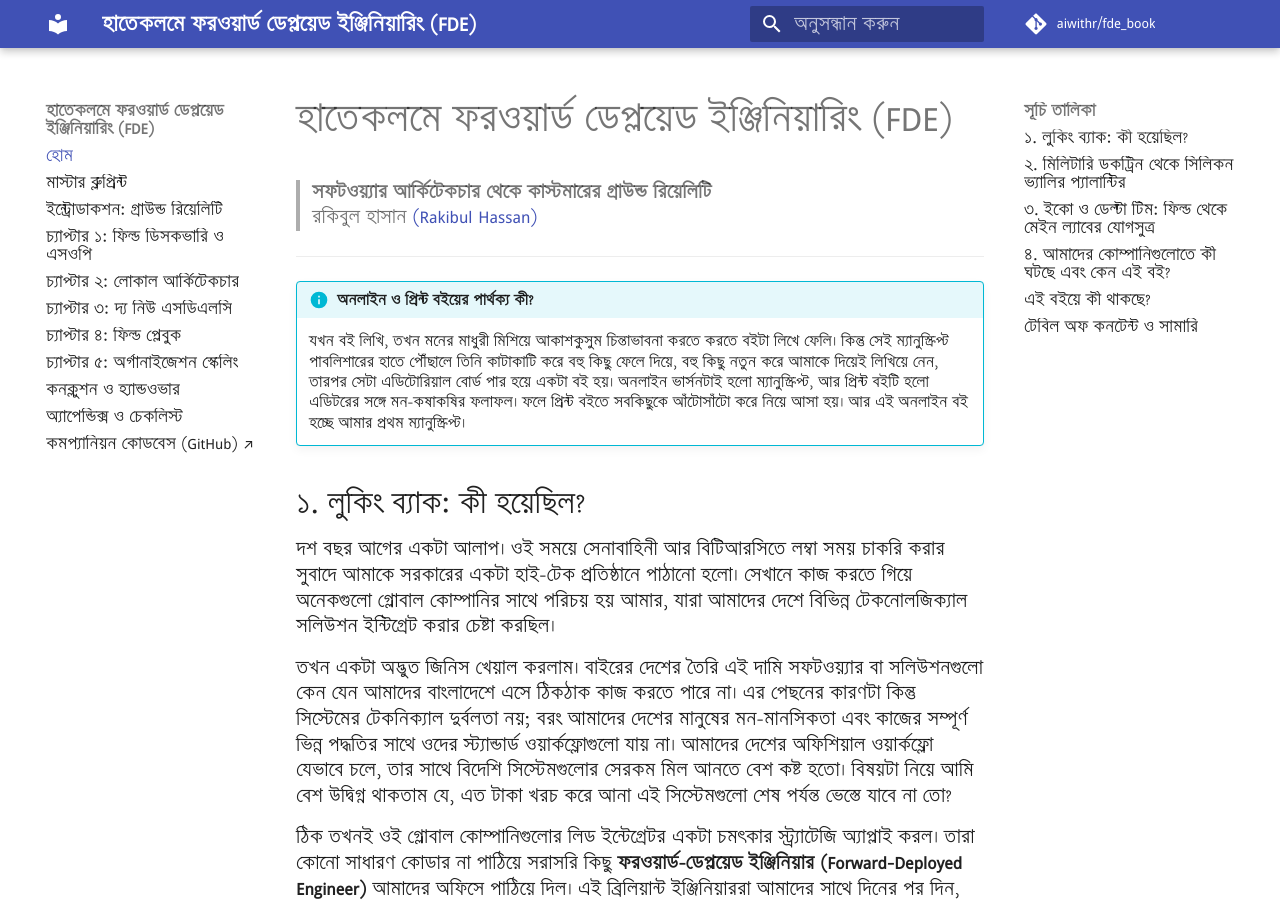
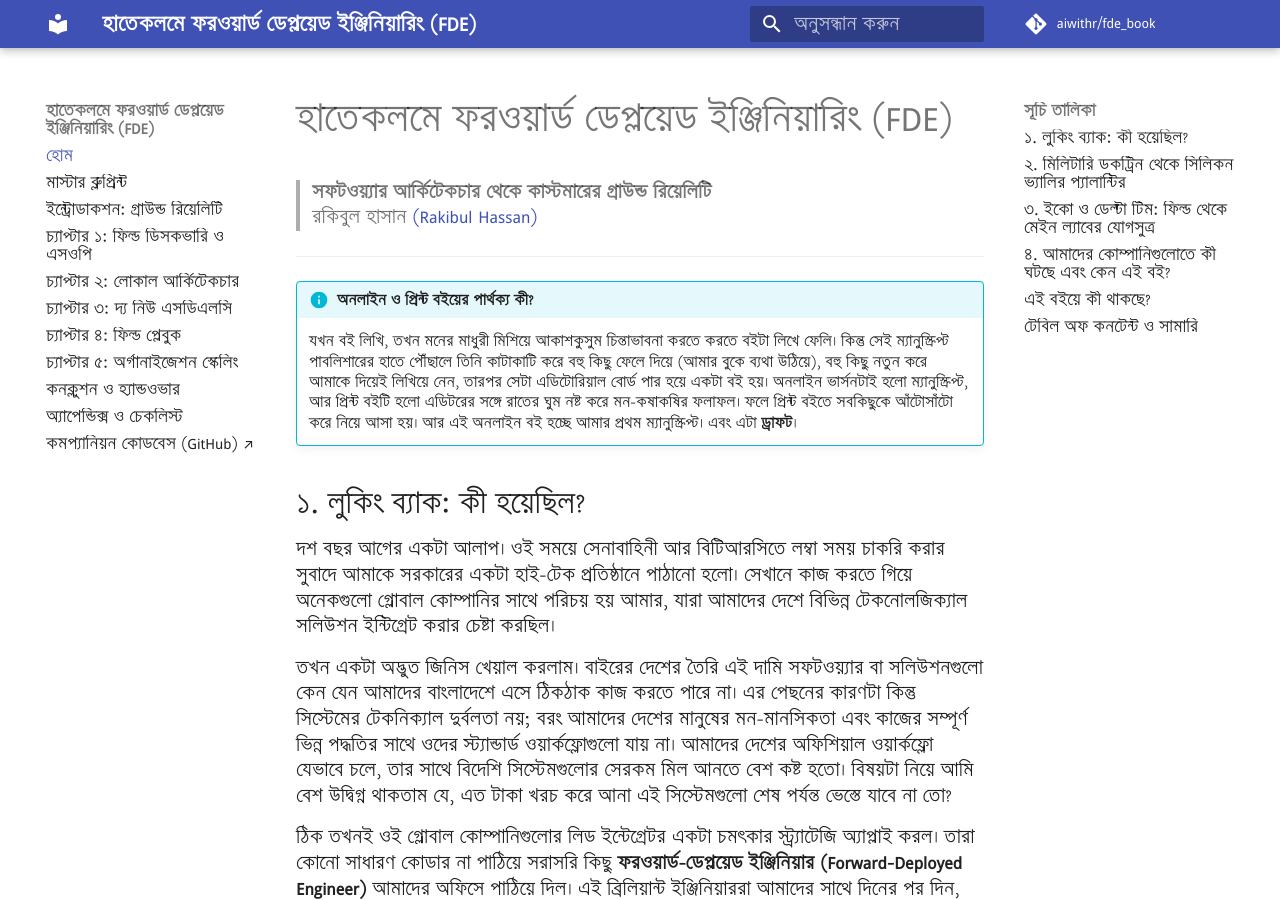
Before and after one commit to aiwithr/fde_book, an MkDocs documentation site: the page built from docs/index.md, in a window 1280 px wide and 900 px high. Built offline with MkDocs 1.6.1 and Material for MkDocs 9.7.7, drawn with Linux system fonts in a browser that asks for light colours; some web fonts are replaced; comment, search, counter and statistics services are not loaded.

Commit message:
docs(index): update note on draft manuscript and print book differences

```diff
--- a/docs/index.md
+++ b/docs/index.md
@@ -6,7 +6,7 @@
 ---
 
 !!! info "অনলাইন ও প্রিন্ট বইয়ের পার্থক্য কী?"
-    যখন বই লিখি, তখন মনের মাধুরী মিশিয়ে আকাশকুসুম চিন্তাভাবনা করতে করতে বইটা লিখে ফেলি। কিন্তু সেই ম্যানুস্ক্রিপ্ট পাবলিশারের হাতে পৌঁছালে তিনি কাটাকাটি করে বহু কিছু ফেলে দিয়ে, বহু কিছু নতুন করে আমাকে দিয়েই লিখিয়ে নেন, তারপর সেটা এডিটোরিয়াল বোর্ড পার হয়ে একটা বই হয়। অনলাইন ভার্সনটাই হলো ম্যানুস্ক্রিপ্ট, আর প্রিন্ট বইটি হলো এডিটরের সঙ্গে মন-কষাকষির ফলাফল। ফলে প্রিন্ট বইতে সবকিছুকে আঁটোসাঁটো করে নিয়ে আসা হয়। আর এই অনলাইন বই হচ্ছে আমার প্রথম ম্যানুস্ক্রিপ্ট।
+    যখন বই লিখি, তখন মনের মাধুরী মিশিয়ে আকাশকুসুম চিন্তাভাবনা করতে করতে বইটা লিখে ফেলি। কিন্তু সেই ম্যানুস্ক্রিপ্ট পাবলিশারের হাতে পৌঁছালে তিনি কাটাকাটি করে বহু কিছু ফেলে দিয়ে (আমার বুকে ব্যথা উঠিয়ে), বহু কিছু নতুন করে আমাকে দিয়েই লিখিয়ে নেন, তারপর সেটা এডিটোরিয়াল বোর্ড পার হয়ে একটা বই হয়। অনলাইন ভার্সনটাই হলো ম্যানুস্ক্রিপ্ট, আর প্রিন্ট বইটি হলো এডিটরের সঙ্গে রাতের ঘুম নষ্ট করে মন-কষাকষির ফলাফল। ফলে প্রিন্ট বইতে সবকিছুকে আঁটোসাঁটো করে নিয়ে আসা হয়। আর এই অনলাইন বই হচ্ছে আমার প্রথম ম্যানুস্ক্রিপ্ট। এবং এটা **ড্রাফট**।
 
 ## ১. লুকিং ব্যাক: কী হয়েছিল?
 
```
